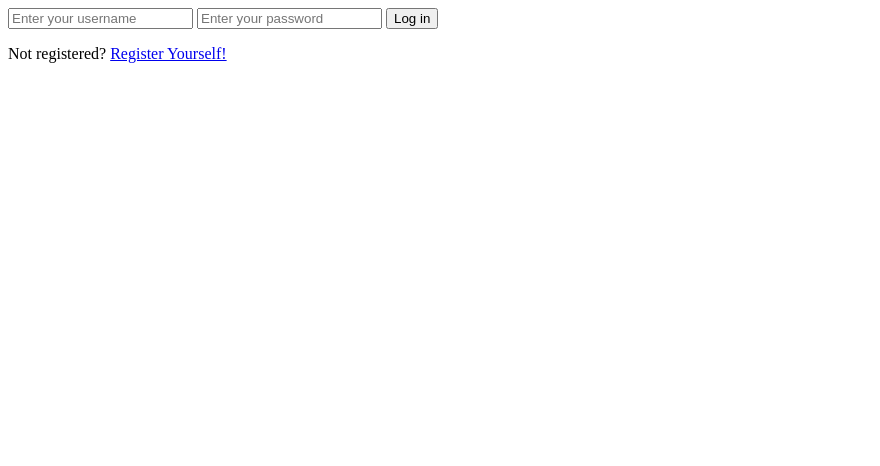
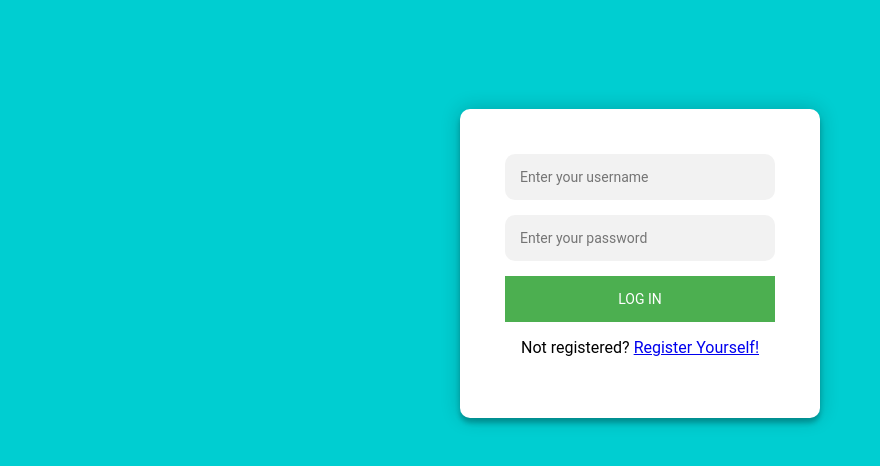
Before and after one commit to Bandita09/Employee-Mgmt-System, a PHP site: page /login.php in a window 1280 px wide. Shown: the top 466 px of the page, without its empty margins (0-880 px from the left). Run offline with PHP 8.4, Linux system fonts and the light colour scheme.

Commit message:
Update style.css

```diff
--- a/css/style.css
+++ b/css/style.css
@@ -1,3 +1,51 @@
 .bg-gray{
 	background-color: #E8E8E8;
 }
+@import url(https://fonts.googleapis.com/css?family=Roboto:300);
+      .login-page {
+      width: 360px;
+      padding: 8% 0 0;
+      margin: auto;
+      }
+      .form {
+      position: relative;
+      z-index: 1;
+      background: #FFFFFF;
+      max-width: 360px;
+      margin: 0 auto 100px;
+      padding: 45px;
+      border-radius: 10px;
+      text-align: center;
+      box-shadow: 0 0 20px 0 rgba(0, 0, 0, 0.2), 0 5px 5px 0 rgba(0, 0, 0, 0.24);
+      }
+      .form input {
+      font-family: "Roboto", sans-serif;
+      outline: 0;
+      background: #f2f2f2;
+      width: 100%;
+      border: 0;
+      border-radius: 10px;
+      margin: 0 0 15px;
+      padding: 15px;
+      box-sizing: border-box;
+      font-size: 14px;
+      }
+      .form button {
+      font-family: "Roboto", sans-serif;
+      text-transform: uppercase;
+      outline: 0;
+      background: #4CAF50;
+      width: 100%;
+      border: 0;
+      padding: 15px;
+      color: #FFFFFF;
+      font-size: 14px;
+      -webkit-transition: all 0.3 ease;
+      transition: all 0.3 ease;
+      cursor: pointer;
+      }
+      body {
+      //background: #4863A0;
+      background: #00CED1;
+      font-family: "Roboto", sans-serif;
+      }
```
